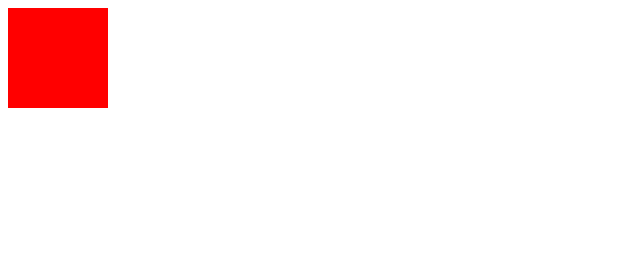
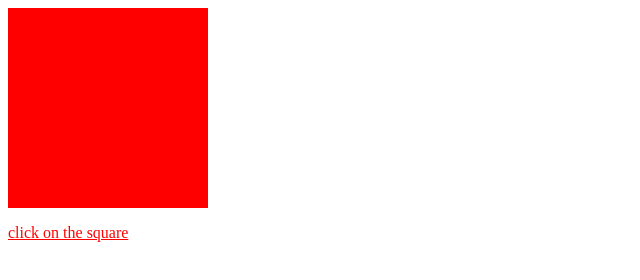
Before and after one commit to darkornithor0/Website, a plain HTML site: page index.html in a window 1280 px wide. Shown: the whole page, without its empty margins (0-640 px from the left). Drawn offline with Linux system fonts and the light colour scheme.

Commit message:
Add files via upload

```diff
--- a/index.html
+++ b/index.html
@@ -4,14 +4,15 @@
   <title>hellohere</title>
   <style>
     .c{
-     width: 100px;
-     height: 100px;
+     width: 200px;
+     height: 200px;
      background-color: red;
     }
   </style>
 </head>
 <body>
   <div class="c" onclick="cc(this)"></div>
+  <p style="text-decoration : underline; color: red">click on the square</p>
   <script>
     function cc(element){
       if(element.style.backgroundColor === 'green'){
```
